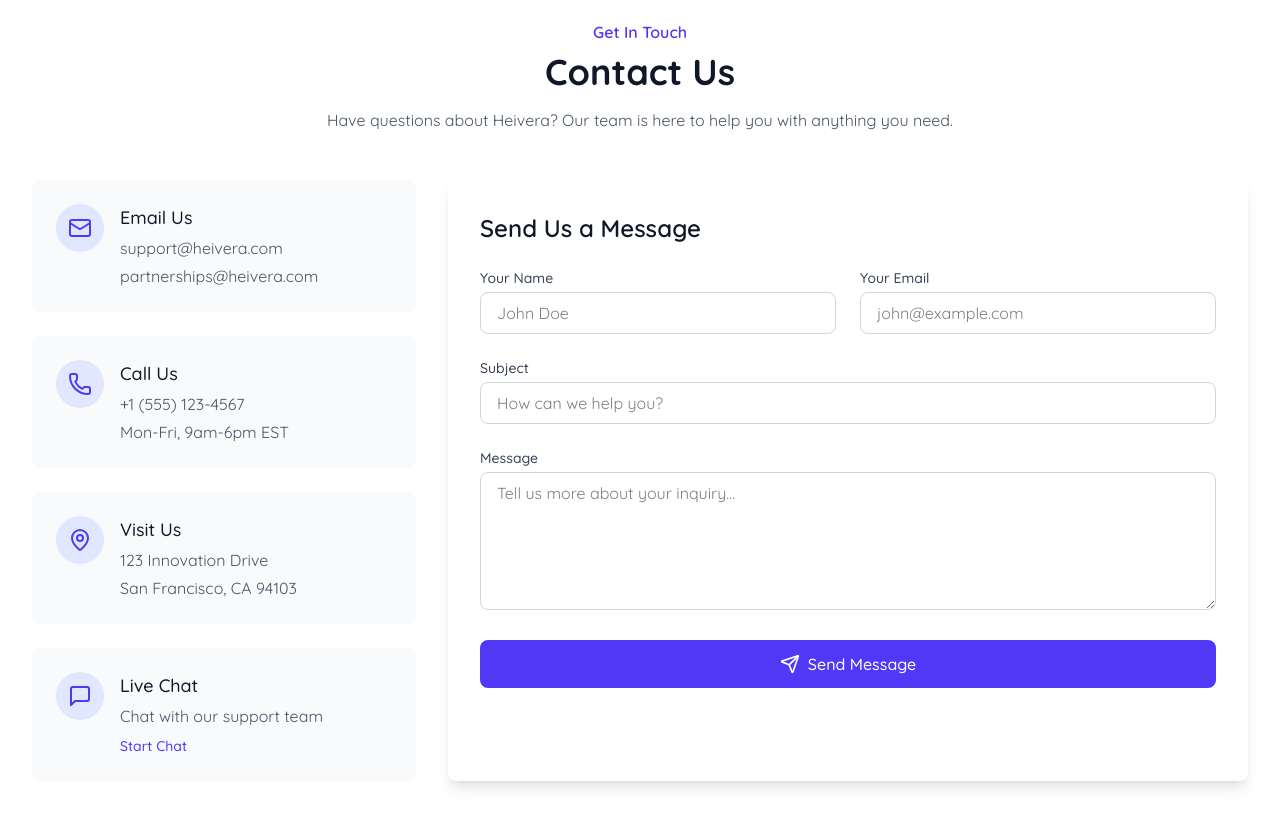
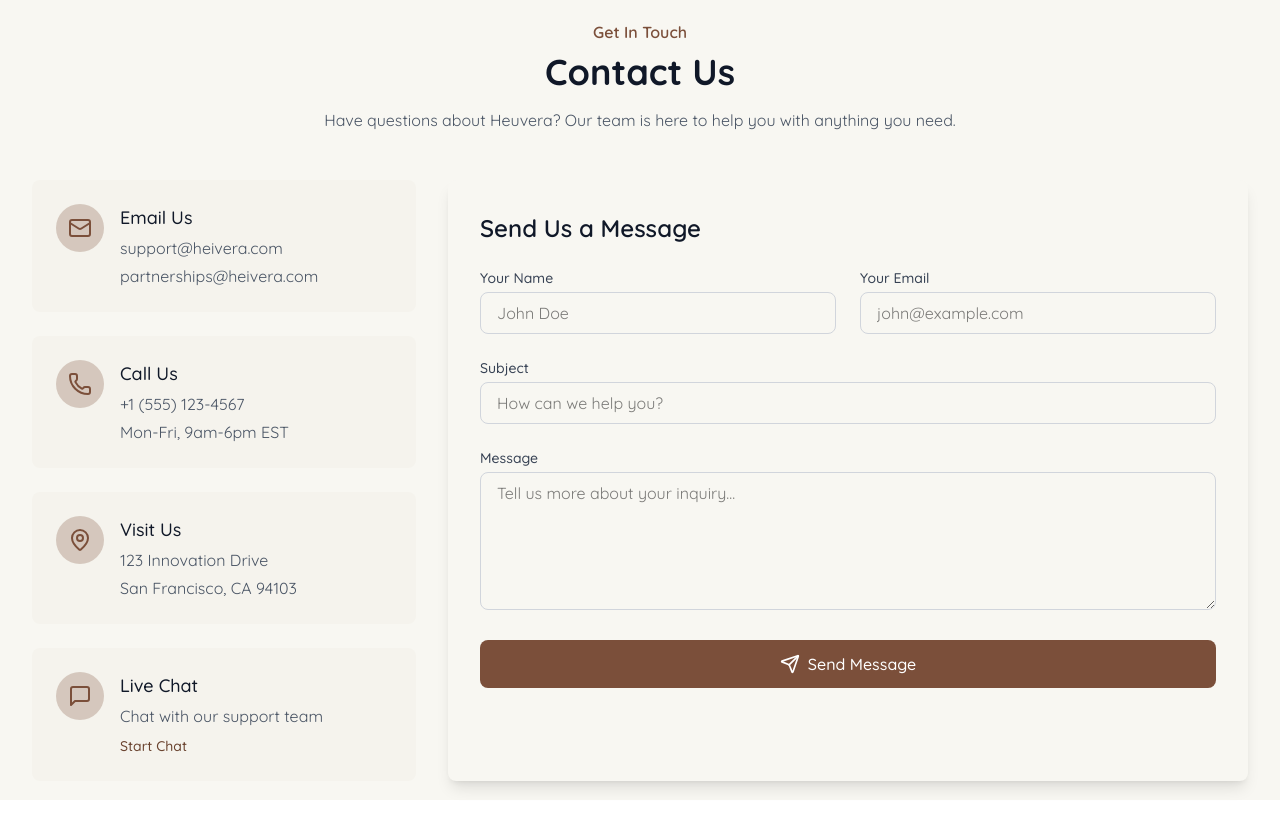
Before and after one commit to Ftgeorge/heuvera_landing, a Next.js app: page /contact in a window 1280 px wide. Built offline with nearby package versions, Linux system fonts and the light colour scheme.

Commit message:
feat(Contact us): Updated the contact us page contents

```diff
--- a/src/app/(main)/contact/page.tsx
+++ b/src/app/(main)/contact/page.tsx
@@ -1,6 +1,5 @@
 "use client"
 
-// components/ContactUsSection.jsx
 import { useState } from 'react';
 import { Mail, Phone, MapPin, Send, MessageSquare } from 'lucide-react';
 
@@ -12,16 +11,15 @@
         message: ''
     });
 
-    const handleChange = (e:any) => {
+    const handleChange = (e: any) => {
         setFormData({
             ...formData,
             [e.target.name]: e.target.value
         });
     };
 
-    const handleSubmit = (e:any) => {
+    const handleSubmit = (e: any) => {
         e.preventDefault();
-        // Handle form submission logic here
         console.log('Form submitted:', formData);
         // Reset form
         setFormData({
@@ -35,23 +33,23 @@
     };
 
     return (
-        <section className="h-screen bg-white flex items-center">
+        <section className="h-screen bg-[#F8F7F2] flex items-center">
             <div className="max-w-7xl mx-auto px-4 sm:px-6 lg:px-8 py-12 w-full">
                 <div className="text-center mb-12">
-                    <h4 className="text-indigo-600 font-semibold mb-2">Get In Touch</h4>
+                    <h4 className="text-[#7B4F3A] font-semibold mb-2">Get In Touch</h4>
                     <h2 className="text-4xl font-bold text-gray-900 mb-4">Contact Us</h2>
                     <p className="max-w-2xl mx-auto text-gray-600">
-                        Have questions about Heivera? Our team is here to help you with anything you need.
+                        Have questions about Heuvera? Our team is here to help you with anything you need.
                     </p>
                 </div>
 
                 <div className="grid grid-cols-1 lg:grid-cols-3 gap-8">
                     {/* Contact Info Cards */}
                     <div className="lg:col-span-1 space-y-6">
-                        <div className="bg-gray-50 p-6 rounded-lg transition-all duration-300 hover:shadow-md">
+                        <div className="bg-[#7B4F3A06] p-6 rounded-lg transition-all duration-300 hover:shadow-md">
                             <div className="flex items-start">
-                                <div className="bg-indigo-100 p-3 rounded-full">
-                                    <Mail className="h-6 w-6 text-indigo-600" />
+                                <div className="bg-[#7B4F3A44] p-3 rounded-full">
+                                    <Mail className="h-6 w-6 text-[#7B4F3A]" />
                                 </div>
                                 <div className="ml-4">
                                     <h4 className="text-lg font-medium text-gray-900">Email Us</h4>
@@ -61,10 +59,11 @@
                             </div>
                         </div>
 
-                        <div className="bg-gray-50 p-6 rounded-lg transition-all duration-300 hover:shadow-md">
+                        <div className="bg-[#7B4F3A06] p-6 rounded-lg transition-all duration-300 hover:shadow-md">
                             <div className="flex items-start">
-                                <div className="bg-indigo-100 p-3 rounded-full">
-                                    <Phone className="h-6 w-6 text-indigo-600" />
+                                <div className="bg-[#7B4F3A44] p-3 rounded-full">
+
+                                    <Phone className="h-6 w-6 text-[#7B4F3A]" />
                                 </div>
                                 <div className="ml-4">
                                     <h4 className="text-lg font-medium text-gray-900">Call Us</h4>
@@ -74,10 +73,11 @@
                             </div>
                         </div>
 
-                        <div className="bg-gray-50 p-6 rounded-lg transition-all duration-300 hover:shadow-md">
+                        <div className="bg-[#7B4F3A06] p-6 rounded-lg transition-all duration-300 hover:shadow-md">
                             <div className="flex items-start">
-                                <div className="bg-indigo-100 p-3 rounded-full">
-                                    <MapPin className="h-6 w-6 text-indigo-600" />
+                                <div className="bg-[#7B4F3A44] p-3 rounded-full">
+
+                                    <MapPin className="h-6 w-6 text-[#7B4F3A]" />
                                 </div>
                                 <div className="ml-4">
                                     <h4 className="text-lg font-medium text-gray-900">Visit Us</h4>
@@ -87,15 +87,16 @@
                             </div>
                         </div>
 
-                        <div className="bg-gray-50 p-6 rounded-lg transition-all duration-300 hover:shadow-md">
+                        <div className="bg-[#7B4F3A06] p-6 rounded-lg transition-all duration-300 hover:shadow-md">
                             <div className="flex items-start">
-                                <div className="bg-indigo-100 p-3 rounded-full">
-                                    <MessageSquare className="h-6 w-6 text-indigo-600" />
+                                <div className="bg-[#7B4F3A44] p-3 rounded-full">
+
+                                    <MessageSquare className="h-6 w-6 text-[#7B4F3A]" />
                                 </div>
                                 <div className="ml-4">
                                     <h4 className="text-lg font-medium text-gray-900">Live Chat</h4>
                                     <p className="mt-1 text-gray-600">Chat with our support team</p>
-                                    <button className="mt-2 text-indigo-600 font-medium text-sm">
+                                    <button className="mt-2 text-[#6A432F] font-medium text-sm">
                                         Start Chat
                                     </button>
                                 </div>
@@ -104,7 +105,7 @@
                     </div>
 
                     {/* Contact Form */}
-                    <div className="lg:col-span-2 bg-white rounded-lg shadow-lg p-8">
+                    <div className="lg:col-span-2 bg-[#F8F7F2] rounded-lg shadow-lg p-8">
                         <h3 className="text-2xl font-semibold text-gray-900 mb-6">Send Us a Message</h3>
 
                         <form onSubmit={handleSubmit}>
@@ -176,7 +177,7 @@
 
                             <button
                                 type="submit"
-                                className="w-full bg-indigo-600 hover:bg-indigo-700 text-white font-medium py-3 px-4 rounded-lg transition duration-150 flex items-center justify-center"
+                                className="w-full bg-[#7B4F3A] hover:bg-[#6A432F] text-white font-medium py-3 px-4 rounded-lg transition duration-150 flex items-center justify-center"
                             >
                                 <Send className="h-5 w-5 mr-2" />
                                 Send Message
```
